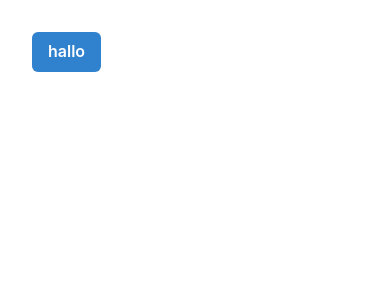
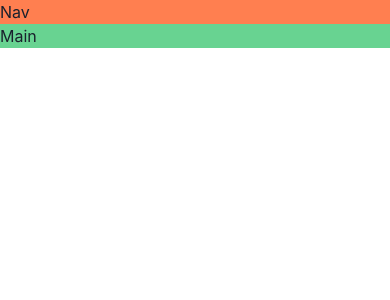
Before and after one commit to FabianWeidner/game-hub, a React (Vite) app: page / in a window 390 px wide. Shown: the top 300 px of the page. Built offline with nearby package versions, Linux system fonts and the light colour scheme.

Commit message:
build a responsive layout

```diff
--- a/src/App.css
+++ b/src/App.css
@@ -1,5 +0,0 @@
-#root {
-  max-width: 1280px;
-  margin: 0 auto;
-  padding: 2rem;
-}
--- a/src/App.tsx
+++ b/src/App.tsx
@@ -1,11 +1,26 @@
-import { Button } from "@chakra-ui/react";
+import { Grid, GridItem, Show } from "@chakra-ui/react";
 import "./App.css";
 
 function App() {
   return (
-    <>
-      <Button colorScheme="blue">hallo</Button>
-    </>
+    <Grid
+      templateAreas={{
+        base: `"nav" "main"`,
+        lg: `"nav nav" "aside main"`,
+      }}
+    >
+      <GridItem bg="coral" area={"nav"}>
+        Nav
+      </GridItem>
+      <Show above="lg">
+        <GridItem bg="pink.300" area={"aside"}>
+          Aside
+        </GridItem>
+      </Show>
+      <GridItem bg="green.300" area={"main"}>
+        Main
+      </GridItem>
+    </Grid>
   );
 }
 
```
